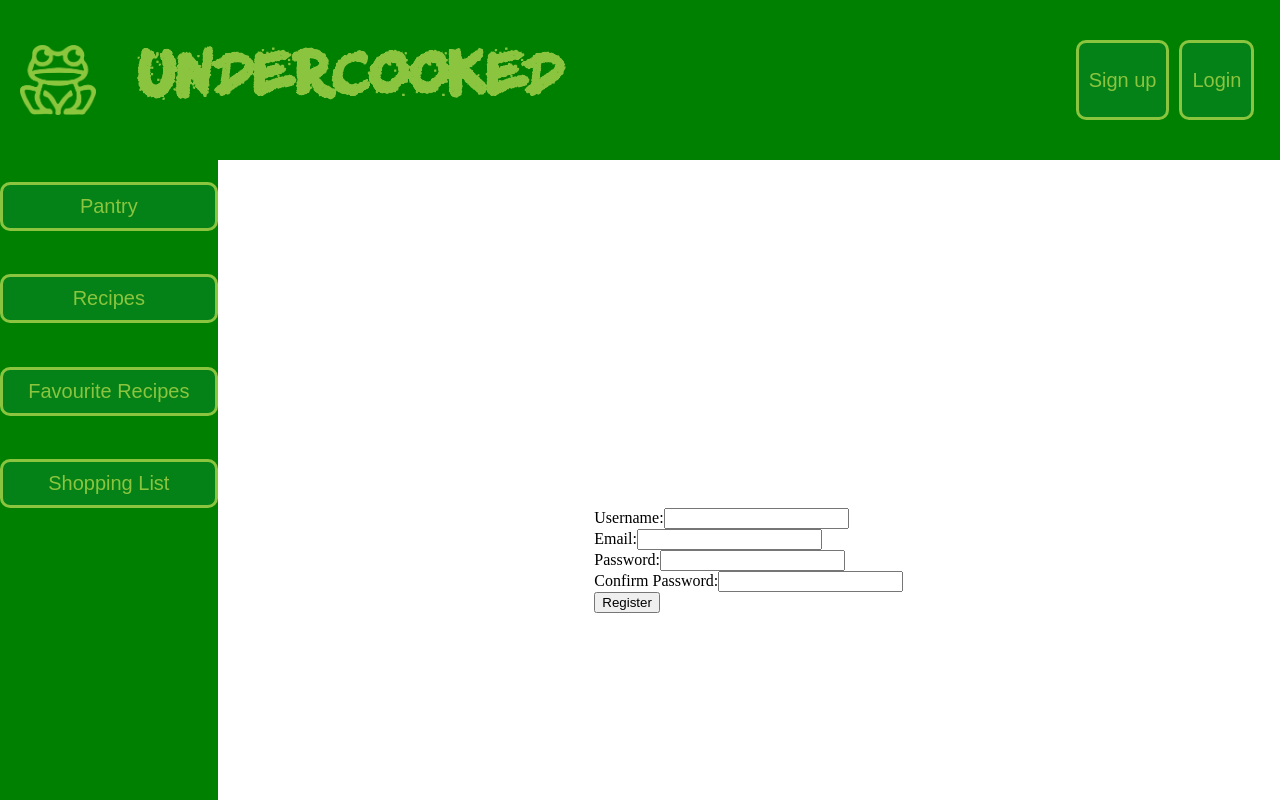
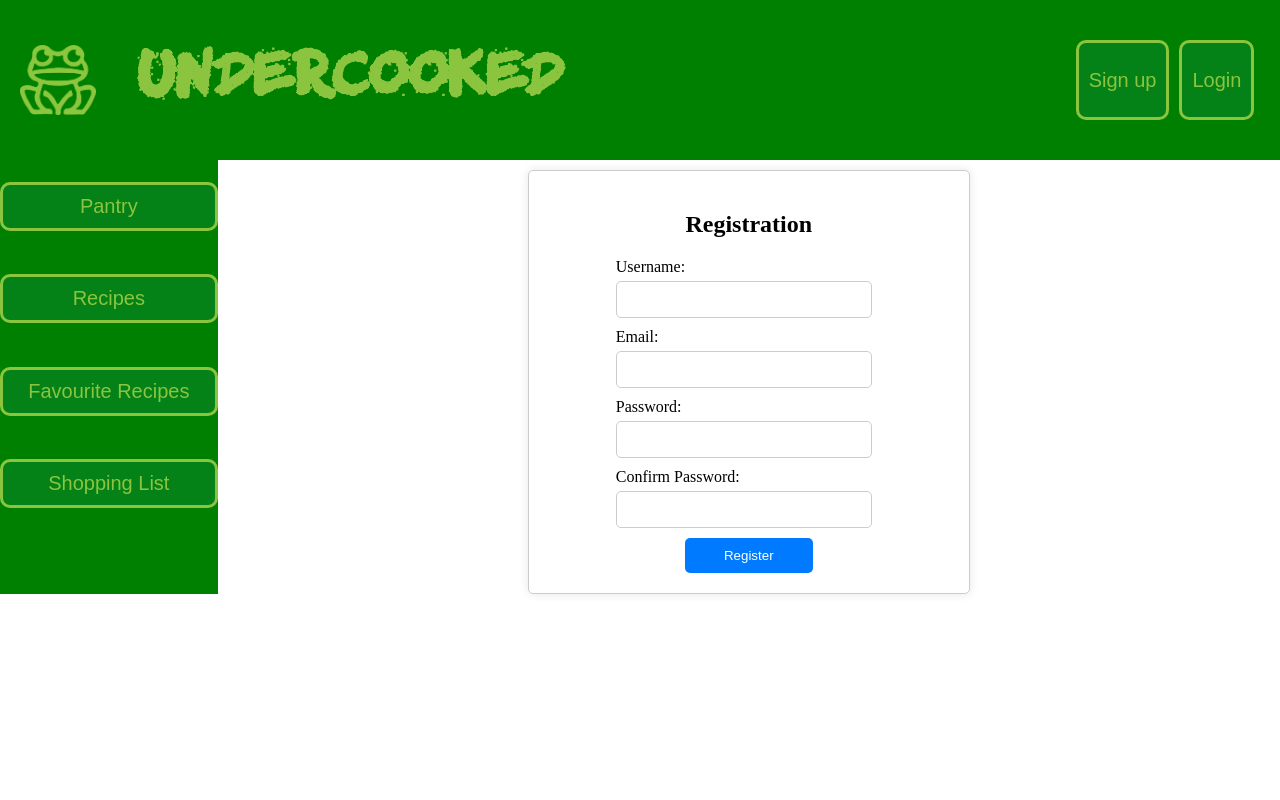
Before and after one commit to BathoBence/undercooked_frontend, a React (Vite) app in the folder undercooked/: page /register in a window 1280 px wide. Shown: the top 800 px of the page. Built offline with nearby package versions, Linux system fonts and the light colour scheme.

Commit message:
fixing forms ccs

```diff
--- a/undercooked/src/Components/Forms/LoginForm.jsx
+++ b/undercooked/src/Components/Forms/LoginForm.jsx
@@ -1,6 +1,7 @@
 const LoginForm = ({username, setUsername, password,setPassword, onLogin}) => {
     return (
         <div className='login'>
+          <h2>Login</h2>
           <form onSubmit={(e)=> onLogin(e)}>
             <div>
               <label htmlFor="username">Username:</label>
--- a/undercooked/src/Components/Forms/RegistrationFrom.jsx
+++ b/undercooked/src/Components/Forms/RegistrationFrom.jsx
@@ -4,8 +4,9 @@ const RegistrationForm = ({
 
 
     return (<div className='register'>
+        <h2>Registration</h2>
         <form onSubmit={onRegister}>
-            <div>
+            <div className="formField">
                 <label htmlFor="username">Username:</label>
                 <input
                     type="text"
@@ -15,7 +16,7 @@ const RegistrationForm = ({
                     required
                 />
             </div>
-            <div>
+            <div className="formField">
                 <label htmlFor="email">Email:</label>
                 <input
                     type="email"
@@ -25,7 +26,7 @@ const RegistrationForm = ({
                     required
                 />
             </div>
-            <div>
+            <div className="formField">
                 <label htmlFor="password">Password:</label>
                 <input
                     type="password"
@@ -35,7 +36,7 @@ const RegistrationForm = ({
                     required
                 />
             </div>
-            <div>
+            <div className="formField">
                 <label htmlFor="confirmPassword">Confirm Password:</label>
                 <input
                     type="password"
@@ -45,7 +46,7 @@ const RegistrationForm = ({
                     required
                 />
             </div>
-            <div style={{ color: 'red' }}>{errorMessage}</div>
+            <div className="formField" style={{ color: 'red' }}>{errorMessage}</div>
             <button type="submit">Register</button>
         </form>
     </div>
--- a/undercooked/src/Pages/Login/Login.css
+++ /dev/null
@@ -1,17 +0,0 @@
-.login {
-    min-height: 86vh;
-    position: fixed;
-    width: 89%;
-    display: flex;
-    flex-direction: column;
-    margin: 0;
-    padding: 0;
-    list-style-type: none;
-    padding: 0.5rem;
-    color: rgb(0, 0, 0);
-    font-size: 1.5rem;
-    font-weight: bold;
-    background-color:   rgb(255, 255, 255);
-    box-shadow: 5px 5px 5px #888888;
-    border: 3px solid #8BC53F;
-}
--- /dev/null
+++ b/undercooked/src/Pages/LoginPage/LoginPage.css
@@ -0,0 +1,64 @@
+/*.login {
+    min-height: 86vh;
+    position: fixed;
+    width: 89%;
+    display: flex;
+    flex-direction: column;
+    margin: 0;
+    padding: 0;
+    list-style-type: none;
+    padding: 0.5rem;
+    color: rgb(0, 0, 0);
+    font-size: 1.5rem;
+    font-weight: bold;
+    background-color:   rgb(255, 255, 255);
+    box-shadow: 5px 5px 5px #888888;
+    border: 3px solid #8BC53F;
+}
+*/
+
+.login {
+    max-width: 400px;
+    margin: auto;
+    margin-top: 10px;
+    padding: 20px;
+    border: 1px solid #ccc;
+    border-radius: 5px;
+    box-shadow: 0 0 10px rgba(0, 0, 0, 0.1);
+    display: flex;
+    flex-direction: column;
+    justify-content: center;
+    align-items: center;
+  }
+
+  .login form {
+    display: flex;
+    flex-direction: column;
+    justify-content: center;
+    align-items: center;
+  }
+
+  .login label {
+    margin-bottom: 5px;
+    padding-right: 10px;
+  }
+
+  .login input {
+    padding: 10px;
+    margin-bottom: 10px;
+    border: 1px solid #ccc;
+    border-radius: 5px;
+  }
+
+  .login button {
+    padding: 10px;
+    background-color: #007bff;
+    color: white;
+    border: none;
+    border-radius: 5px;
+    cursor: pointer;
+  }
+
+  .login button:hover {
+    background-color: #0056b3;
+  }
--- a/undercooked/src/Pages/Login/Login.jsx
+++ b/undercooked/src/Pages/LoginPage/LoginPage.jsx
@@ -1,7 +1,7 @@
 import { useState } from 'react';
 import Cookies from "js-cookie";
 
-import './Login.css'
+import './LoginPage.css'
 import LoginForm from '../../Components/Forms/LoginForm';
 import { useNavigate } from 'react-router-dom';
 
--- a/undercooked/src/Pages/NavBar/NavBar.css
+++ b/undercooked/src/Pages/NavBar/NavBar.css
@@ -22,7 +22,6 @@
   .navbar {
     width: 17vw;
     background-color: green;
-    height: ;
   }
 
   .navButtons {
--- a/undercooked/src/Pages/Registration/Registration.css
+++ /dev/null
@@ -1,14 +0,0 @@
-.register {
-    display: flex;
-    justify-content: center;
-    align-items: center;
-    height: 100vh;
-  }
-
-  .form {
-    width: 400px;
-    padding: 20px;
-    border: 1px solid #ddd;
-    border-radius: 5px;
-    background-color: #f9f9f9;
-  }
--- /dev/null
+++ b/undercooked/src/Pages/RegistrationPage/RegistrationPage.css
@@ -0,0 +1,74 @@
+/*.register {
+    display: flex;
+    justify-content: center;
+    align-items: center;
+    height: 100vh;
+  }
+
+  .form {
+    width: 400px;
+    padding: 20px;
+    border: 1px solid #ddd;
+    border-radius: 5px;
+    background-color: #f9f9f9;
+  }*/
+
+  .register {
+    max-width: 400px;
+    height: auto;
+    margin: auto;
+    margin-top: 10px;
+    padding: 20px;
+    border: 1px solid #ccc;
+    border-radius: 5px;
+    box-shadow: 0 0 10px rgba(0, 0, 0, 0.1);
+    display: flex;
+    flex-direction: column;
+    justify-content: center;
+    align-items: center;
+  }
+
+.register form{
+  display: flex;
+  flex-direction: column;
+  justify-content: center;
+  align-items: center;
+}
+
+.register label {
+  grid-column: 1;
+}
+
+.formField {
+  display: grid;
+  grid-template-columns: 20vw auto auto; /* Create two equal columns */
+  gap: 5px; /* Add a gap between the columns */
+}
+
+.register input {
+  padding: 10px;
+  margin-bottom: 10px;
+  border: 1px solid #ccc;
+  border-radius: 5px;
+  grid-column: 1;
+}
+
+  .register button {
+    padding: 10px;
+    background-color: #007bff;
+    color: white;
+    border: none;
+    border-radius: 5px;
+    cursor: pointer;
+    width: auto;
+    grid-column: 3;
+    width: 10vw;
+  }
+
+  .register button:hover {
+    background-color: #0056b3;
+  }
+
+  .register div.error-message {
+    color: red;
+  }
--- a/undercooked/src/Pages/Registration/Registration.jsx
+++ b/undercooked/src/Pages/RegistrationPage/RegistrationPage.jsx
@@ -1,7 +1,7 @@
 import React, { useState } from 'react';
 import {useNavigate} from "react-router-dom"
 
-import './Registration.css'
+import './RegistrationPage.css'
 import RegistrationForm from '../../Components/Forms/RegistrationFrom';
 
 const RegistrationPage = () => {
--- a/undercooked/src/main.jsx
+++ b/undercooked/src/main.jsx
@@ -8,9 +8,8 @@ import Home from './Pages/Home/Home';
 import Ingredients from './Pages/Ingredients/Ingredients';
 import RecipeList from './Pages/RecipeList/RecipeList';
 import RecipePage from './Pages/RecipePage/RecipePage';
-import Welcome from './Pages/Login/Login';
-import LoginPage from './Pages/Login/Login';
-import RegistrationPage from './Pages/Registration/Registration';
+import LoginPage from './Pages/LoginPage/LoginPage';
+import RegistrationPage from './Pages/RegistrationPage/RegistrationPage';
 import PantryPage from './Pages/PantryPage/PantryPage';
 
 const router = createBrowserRouter([
```
